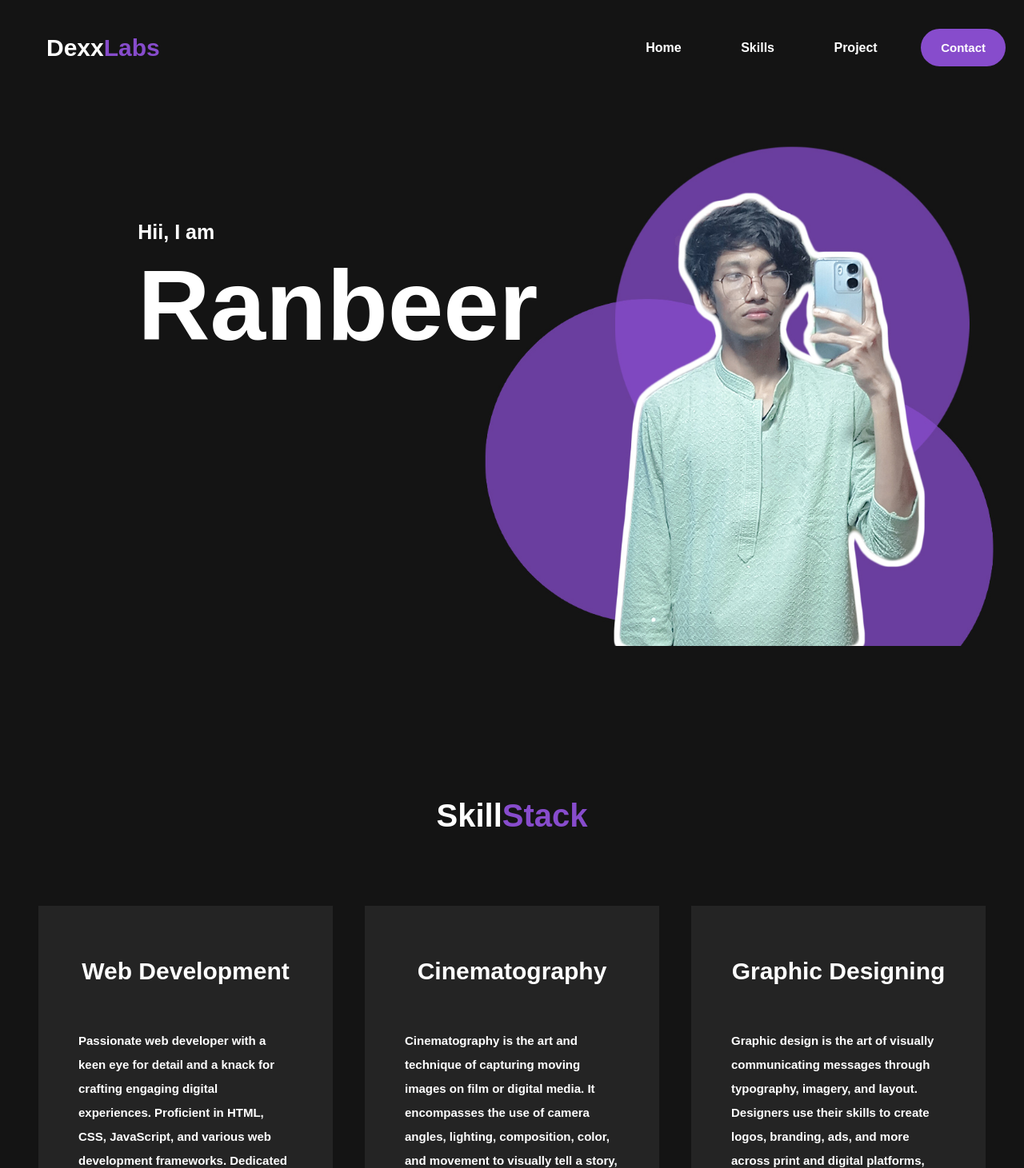
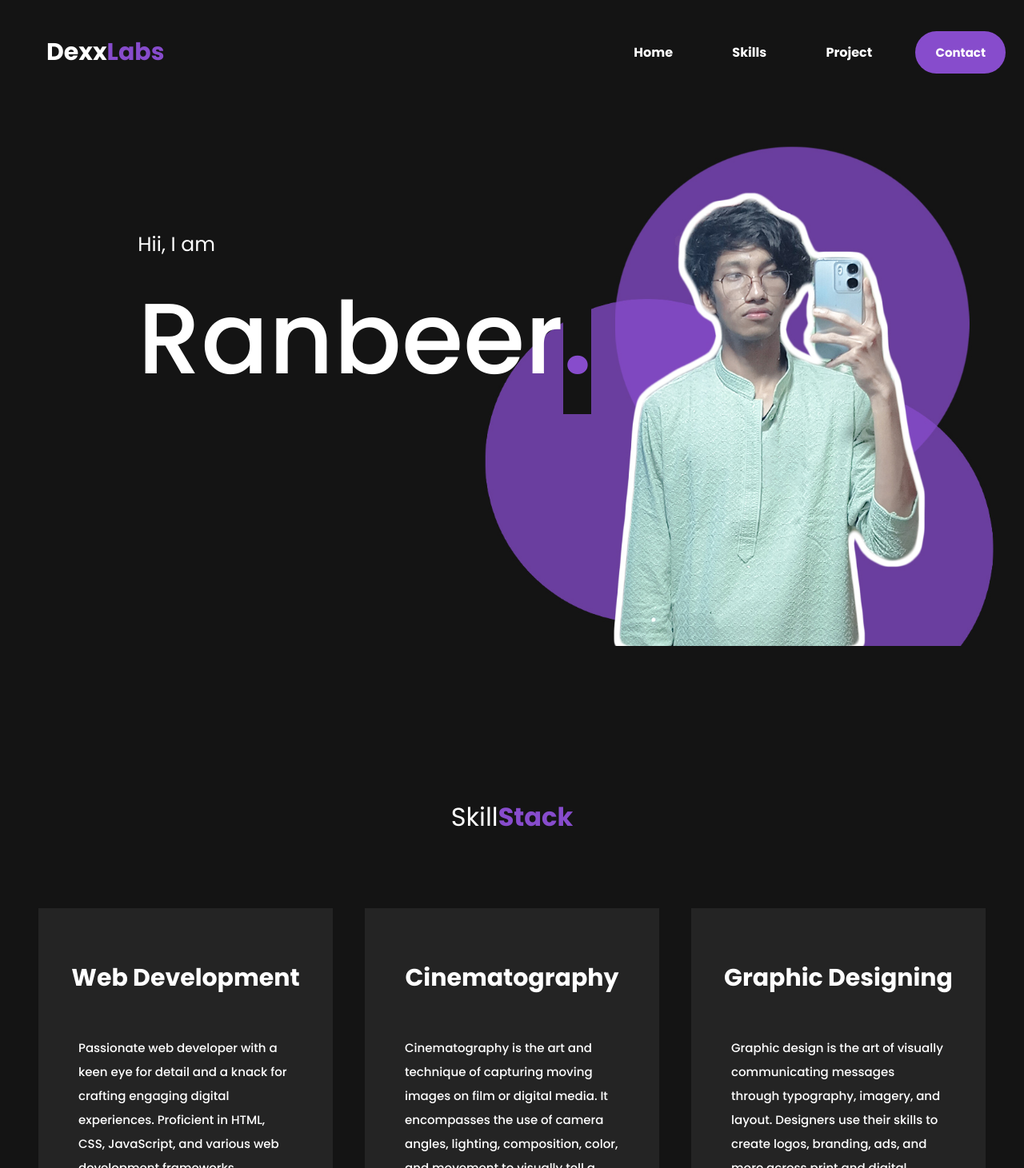
Before and after one commit to DexxLabs/Portfolio, a plain HTML site: page index.html in a window 1280 px wide. Shown: the top 1461 px of the page at 80% size. Drawn offline with Linux system fonts and the light colour scheme.

Commit message:
Update: Added scroll button and smooth animations ; Added Fonts

```diff
--- a/index.html
+++ b/index.html
@@ -4,7 +4,10 @@
     <meta charset="UTF-8">
     <meta name="viewport" content="width=device-width, initial-scale=1.0">
     <link rel="stylesheet" href="style.css">
-    <title>DexLabs</title>
+    <link rel="preconnect" href="https://fonts.googleapis.com">
+<link rel="preconnect" href="https://fonts.gstatic.com" crossorigin>
+<link href="https://fonts.googleapis.com/css2?family=Rubik:ital,wght@0,300..900;1,300..900&display=swap" rel="stylesheet">
+    <title>DexxLabs</title>
 </head>
 <body>
     <div id="loader-wrapper">
@@ -14,15 +17,15 @@
         <nav>
             <h2 class="logo">Dexx<span>Labs</span></h2> <!--Replace it with an actual logo(Design a logo)-->
             <ul>
-                <li><a href="#">Home</a></li>
-                <li><a href="#">Skills</a></li>
-                <li><a href="#">Project</a></li>
+                <li><a id="nav1">Home</a></li>
+                <li><a id="nav2">Skills</a></li>
+                <li><a id="nav3">Project</a></li>
                 <button class="sty-button">Contact</button>
             </ul>
         </nav>
         <div class="header">
             <p>Hii, I am</p>
-            <h1>Ranbeer</h1>
+            <h1>Ranbeer<span>.</span></h1>
         </div>
     </div>
 
@@ -30,7 +33,7 @@
 
     <!--Skills Section-->
 
-    <div class="skills">
+    <div id="skills">
             <h1 style="margin-top:150px; align-items: center;justify-content: center;display: flex;">Skill<span>Stack</span></h2>
         <div class="card">
             <div>
@@ -59,6 +62,18 @@ function removeLoader() {
 }
 
 window.onload = removeLoader;
+
+function scrollToSection(id) {
+    const element = document.getElementById(id);
+    if (element) {
+      element.scrollIntoView({ behavior: 'smooth' });
+    }
+  }
+  document.getElementById("nav1").addEventListener("click",()=>{scrollToSection("")})
+  document.getElementById("nav2").addEventListener("click",()=>{scrollToSection("skills")})
+  document.getElementById("nav3").addEventListener("click",()=>{scrollToSection("")})
+
+
     </script>
 </body>
 </html>
--- a/style.css
+++ b/style.css
@@ -1,7 +1,14 @@
+@import url('https://fonts.googleapis.com/css2?family=Poppins:ital,wght@0,100;0,200;0,300;0,400;0,500;0,600;0,700;0,800;0,900;1,100;1,200;1,300;1,400;1,500;1,600;1,700;1,800;1,900&family=Rubik:ital,wght@0,300..900;1,300..900&display=swap');
+
 *{
     background-color: #141414;
 
-    font-family: Arial, Helvetica, sans-serif;
+    font-family: Poppins;
+    font-weight: 400;
+}
+
+html{
+  scroll-behavior: smooth;
 }
 
 #loader-wrapper {
@@ -109,6 +116,7 @@ nav{
 
 span{
     color: #874CCC;
+    font-weight: bold;
 }
 
 nav ul li{
@@ -116,6 +124,7 @@ list-style-type: none;
 display: inline-block;
 padding: 15px;
 margin: 0px 20px;
+font-weight: 300;
 
 }
 
@@ -181,23 +190,17 @@ nav ul li a:hover{
     display: flex;
     width: max-content;
     background-color: transparent;
+    font-weight:500;
 }
 
-.mainc{
-    position: right;
-    height: 1000px;
-    justify-content: right;
-    align-items: right;
-    display: flex;
 
-}
-
-.skills{
+#skills{
   padding:40px;
   color: white;
   max-width: max-content;
     max-height: max-content;
     background-color: transparent;
+
 }
 
 .card{
@@ -205,6 +208,7 @@ nav ul li a:hover{
   grid-template-columns: repeat(auto-fit,minmax(250px,1fr));
   grid-gap: 40px;
   margin-top: 90px;
+
 }
 
 .card div {
@@ -213,7 +217,6 @@ nav ul li a:hover{
   font-size: 15px;
   border-right: 10px;
 
-
 }
 
 .card div h2 {
@@ -221,7 +224,7 @@ nav ul li a:hover{
   align-items: center;
   display: flex;
   justify-content: center;
-  padding-bottom: 20px;
+  padding-bottom: 15px;
   font-weight: bold;
   font-size: 30px;
 }
@@ -231,10 +234,10 @@ nav ul li a:hover{
   padding: 10px;
   line-height: 30px;
   font-size: 15px;
-  font-weight: 600;
+  font-weight: 450;
 }
 
-.skills h1{
+#git skills h1{
   font-size: 40px;
   font-weight: bold;
 }
```
